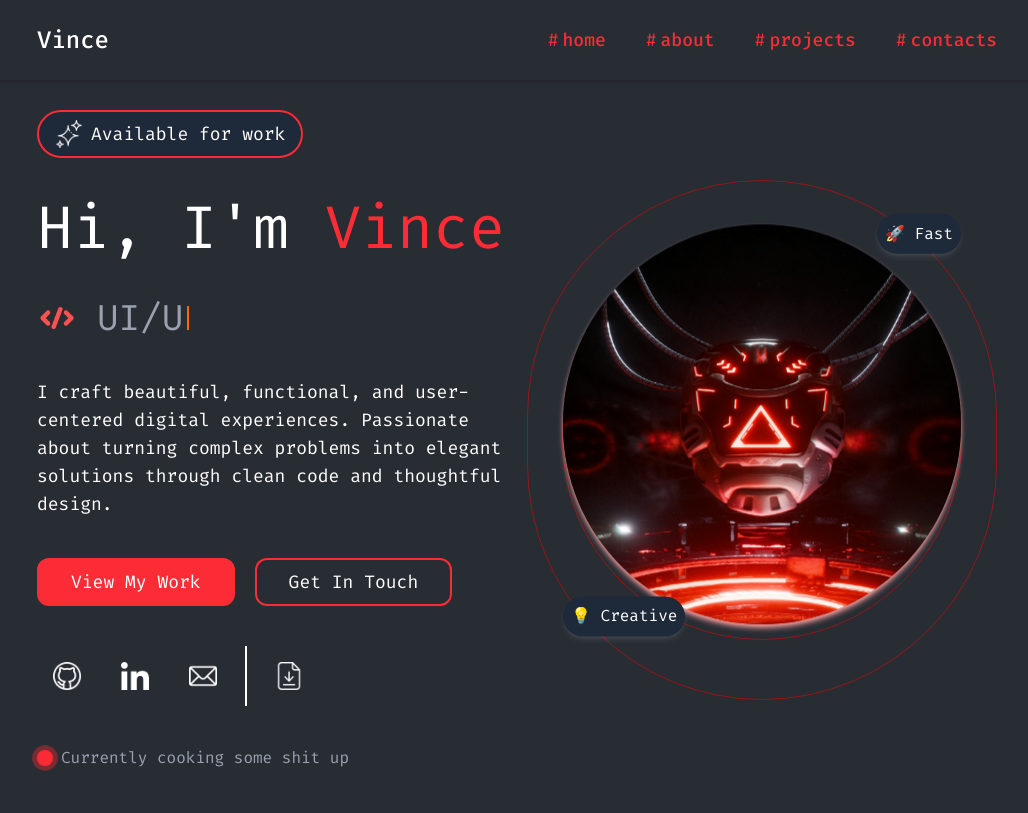
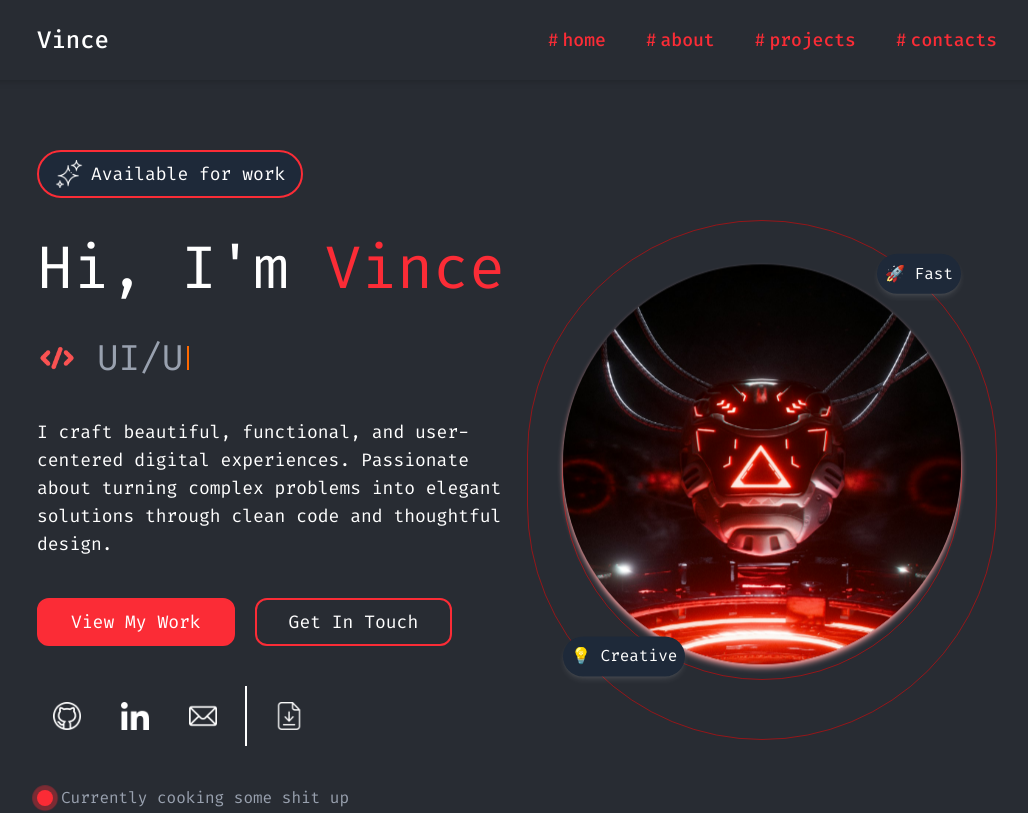
Before and after one commit to Vincxzse/my-portfolio, a React (Vite) app in the folder client/: page / in a window 1280 px wide. Shown: the top 813 px of the page, without its empty margins (123-1151 px from the left). Built offline with nearby package versions, Linux system fonts and the light colour scheme.

Commit message:
Fixed top margin in home section

```diff
--- a/client/src/components/Main/Home/Home-Section.jsx
+++ b/client/src/components/Main/Home/Home-Section.jsx
@@ -47,7 +47,7 @@
 
     return (
         <>
-            <div id="home" className="flex flex-col items-center justify-center lg:grid grid-cols-2 w-full min-h-screen mt-30 lg:mt-10 px-10 lg:px-40 gap-15 lg:gap-5">
+            <div id="home" className="flex flex-col items-center justify-center lg:grid grid-cols-2 w-full min-h-screen mt-30 lg:mt-20 px-10 lg:px-40 gap-15 lg:gap-5">
                 <div className="h-full w-full flex flex-col items-center lg:items-start justify-center gap-5 lg:gap-10">
                     <div className="flex items-center justify-center gap-2 bg-gray-800 px-4 py-2 rounded-full border-2 border-red-500">
                         <img src={starIcon} alt="stars" className="h-7 w-auto invert-100" />
```
